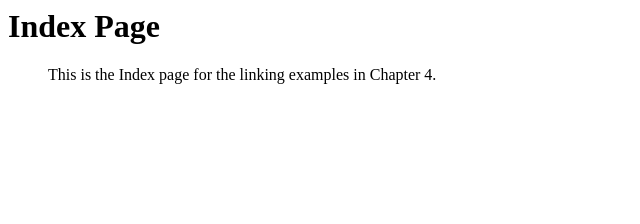
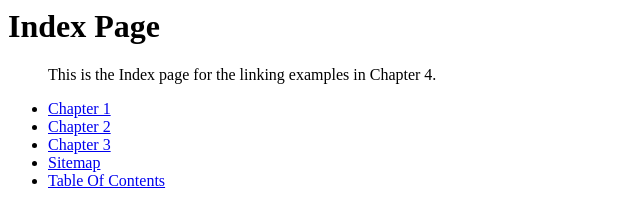
Before and after one commit to TahirahS/LinksReview, a plain HTML site: page Chapter04 Links/index.htm in a window 1280 px wide. Shown: the whole page, without its empty margins (0-640 px from the left). Drawn offline with Linux system fonts and the light colour scheme.

Commit message:
Update index.htm

```diff
--- a/Chapter04 Links/index.htm
+++ b/Chapter04 Links/index.htm
@@ -11,5 +11,23 @@
 
 <BLOCKQUOTE>This is the Index page for the linking examples in Chapter
 4.</BLOCKQUOTE>
+
+<ul>
+  <li>
+    <a href = "Chapter04 Links/chapter1.htm">Chapter 1</a>
+  </li>
+  <li>
+    <a href = "Chapter04 Links/chapter2.htm">Chapter 2</a>
+  </li>
+  <li>
+    <a href = "Chapter04 Links/chapter3.htm">Chapter 3</a>
+  </li>
+  <li>
+    <a href = "Chapter04 Links/sitemap.htm">Sitemap</a>
+  </li>
+  <li>
+    <a href = "Chapter04 Links/toc.htm">Table Of Contents</a>
+  </li>
+</ul>
 </BODY>
 </HTML>
```
